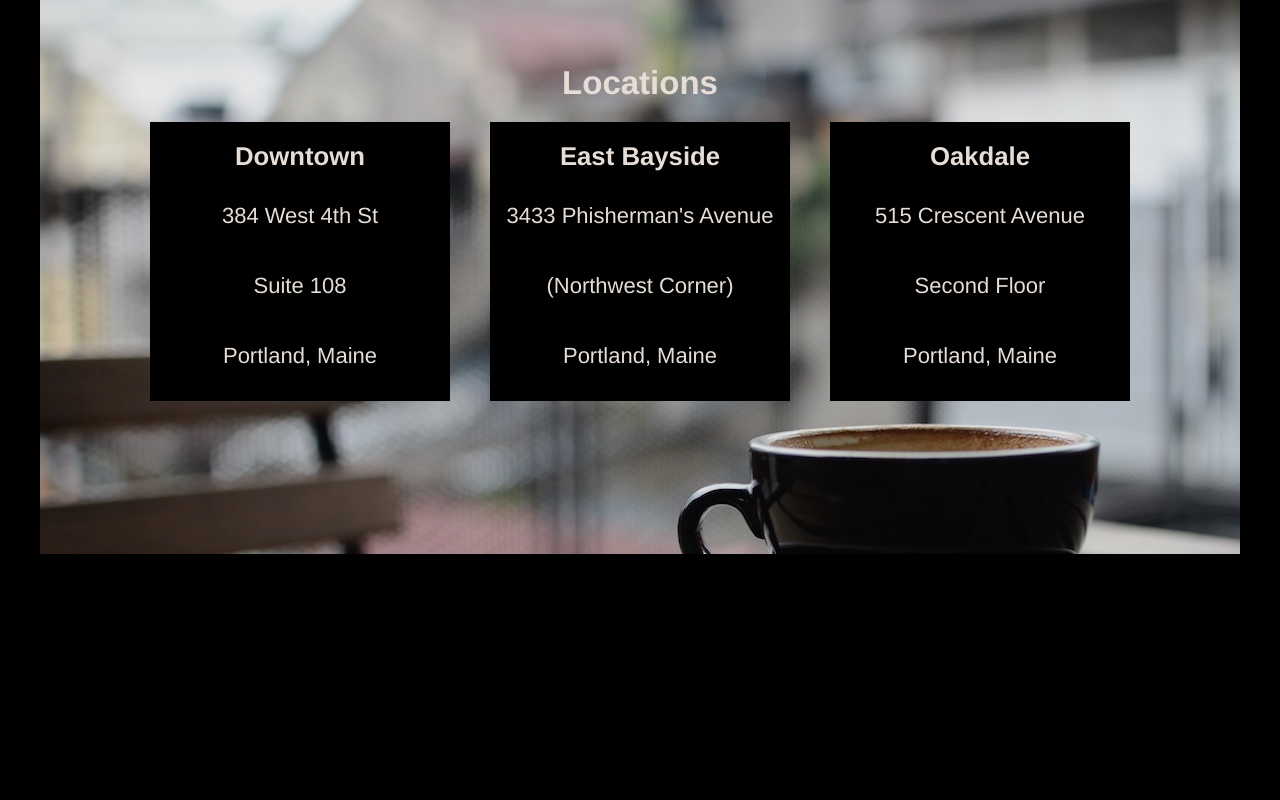
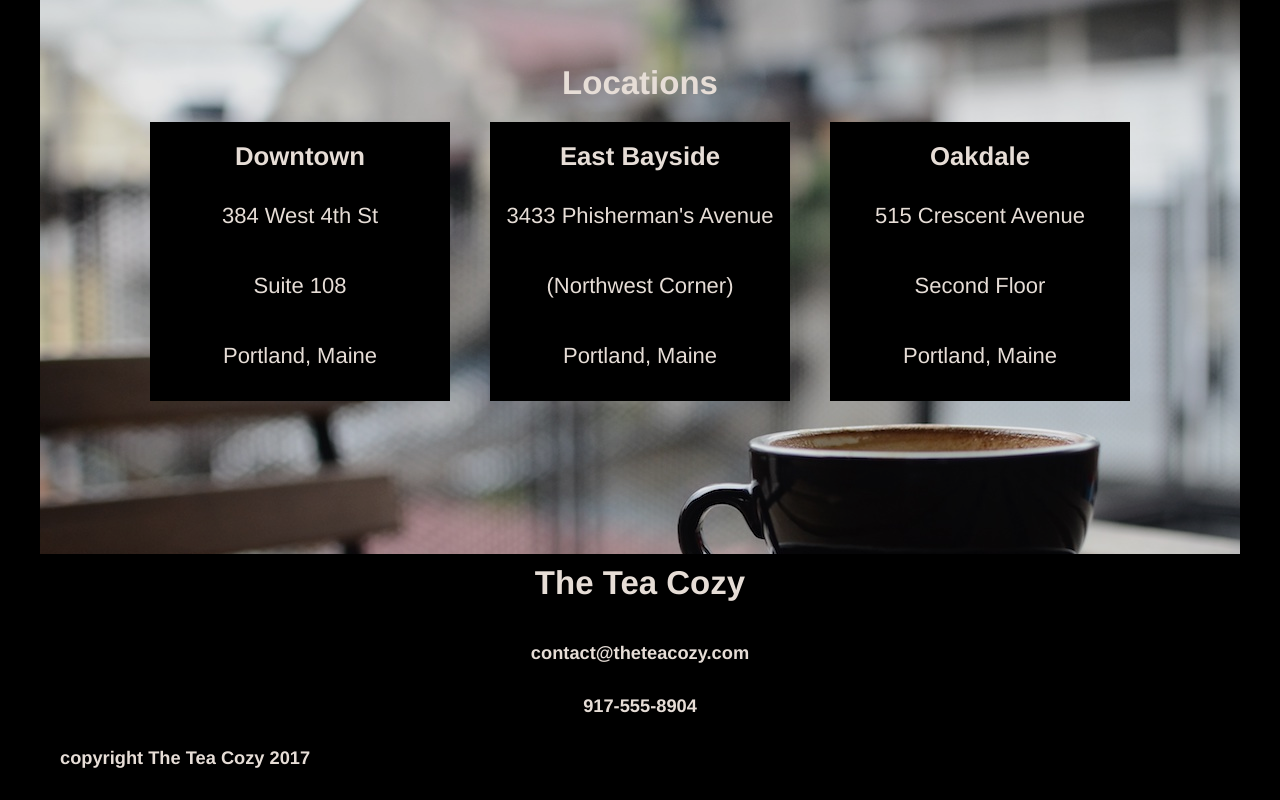
Before and after one commit to Yosh23/tea_cozy, a plain HTML site: page index.html in a window 1280 px wide. Shown: the part 1625-2425 px from the top of the page. Before the commit the page ends 2179 px from the top, so only its background shows below. Drawn offline with Linux system fonts and the light colour scheme.

Commit message:
added footer html and css

```diff
--- a/index.html
+++ b/index.html
@@ -80,7 +80,15 @@
           </div>
         </div>
       </div>
-
+    <!--footer section -->
+      <div id="contact">
+        <h2>The Tea Cozy</h2>
+        <h5>contact@theteacozy.com</h5>
+        <h5>917-555-8904</h5>
+      </div>
+      <footer>
+        <h5>copyright The Tea Cozy 2017</h5>
+      </footer>
     </div>
   </body>
 </html>
--- a/resources/css/style.css
+++ b/resources/css/style.css
@@ -35,6 +35,11 @@
 h2, h3, h4 {
     margin: 0;
     padding: 10px;
+}
+
+footer {
+    text-align: left;
+    padding-left: 20px;
 }
 
 .main {
```
